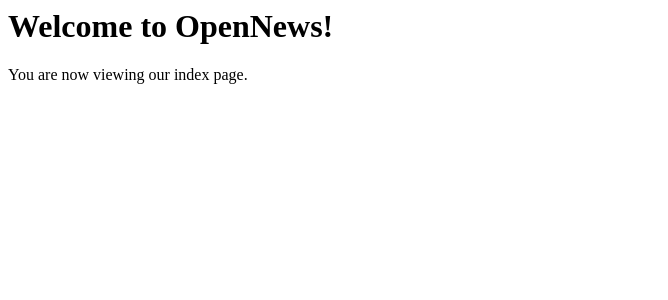
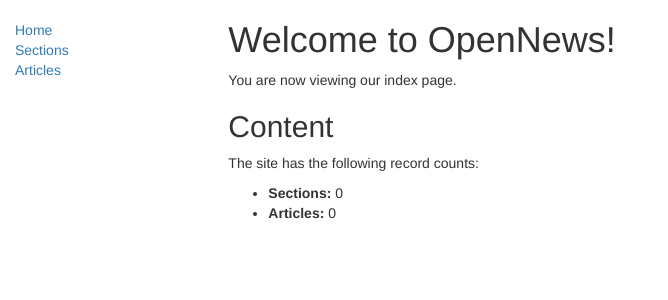
Before and after one commit to samisnotinsane/open-news, a Django app: page / in a window 1280 px wide. Shown: the top 300 px of the page, without its empty margins (0-668 px from the left). Run offline with Django 3.2, Linux system fonts and the light colour scheme; data that the repository does not hold is empty; some libraries are stand-ins or nearby versions.

Commit message:
Adding index page which shows record count of section and article from db.

```diff
--- /dev/null
+++ b/openNews/mainapp/static/css/styles.css
@@ -0,0 +1,5 @@
+.sidebar-nav {
+    margin-top: 20px;
+    padding: 0;
+    list-style: none;
+}
--- /dev/null
+++ b/openNews/mainapp/templates/mainapp/base.html
@@ -0,0 +1,38 @@
+<!DOCTYPE html>
+<html lang="en">
+<head>
+
+  {% block title %}<title>Open News</title>{% endblock %}
+  <meta charset="utf-8">
+  <meta name="viewport" content="width=device-width, initial-scale=1">
+  <link rel="stylesheet" href="https://maxcdn.bootstrapcdn.com/bootstrap/3.3.7/css/bootstrap.min.css">
+  <script src="https://ajax.googleapis.com/ajax/libs/jquery/1.12.4/jquery.min.js"></script>
+  <script src="https://maxcdn.bootstrapcdn.com/bootstrap/3.3.7/js/bootstrap.min.js"></script>
+
+  <!-- Add additional CSS in static file -->
+  {% load static %}
+  <link rel="stylesheet" href="{% static 'css/styles.css' %}">
+</head>
+
+<body>
+
+  <div class="container-fluid">
+
+    <div class="row">
+      <div class="col-sm-2">
+      {% block sidebar %}
+      <ul class="sidebar-nav">
+          <li><a href="{% url 'index' %}">Home</a></li>
+          <li><a href="{% url 'sections' %}">Sections</a></li>
+          <li><a href="">Articles</a></li>
+      </ul>
+     {% endblock %}
+      </div>
+      <div class="col-sm-10 ">
+      {% block content %}{% endblock %}
+      </div>
+    </div>
+
+  </div>
+</body>
+</html>
--- a/openNews/mainapp/templates/mainapp/index.html
+++ b/openNews/mainapp/templates/mainapp/index.html
@@ -1 +1,15 @@
-<h1>Welcome to OpenNews!</h1><p>You are now viewing our index page.</p>
+{% extends "mainapp/base.html" %}
+
+{% block content %}
+<h1>Welcome to OpenNews!</h1>
+  <p>You are now viewing our index page.</p>
+
+<h2>Content</h2>
+
+  <p>The site has the following record counts:</p>
+  <ul>
+    <li><strong>Sections:</strong> {{ num_sections }}</li>
+    <li><strong>Articles:</strong> {{ num_articles }}</li>
+  </ul>
+
+{% endblock %}
```
